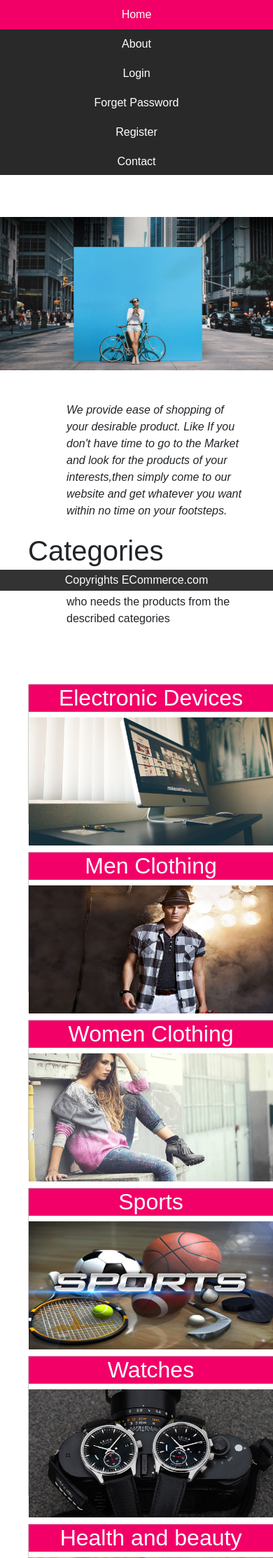
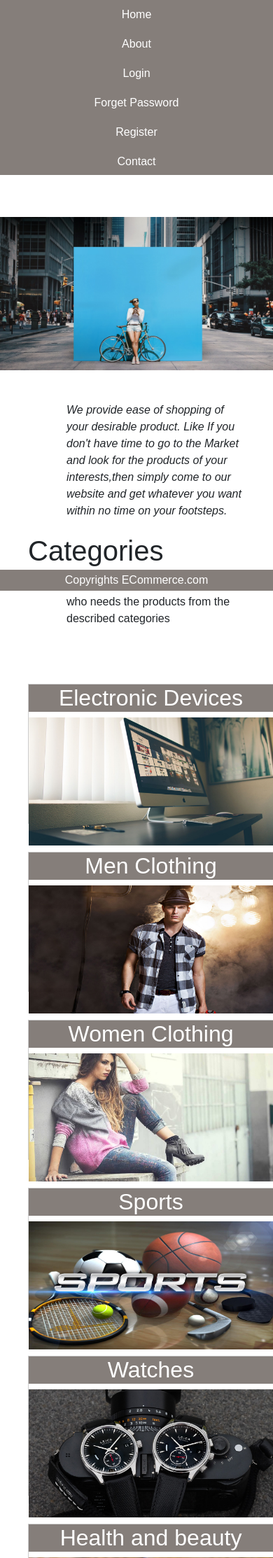
Before and after one commit to faheemmalik007/project, a PHP site: page / in a window 390 px wide. Shown: the top 2226 px of the page at 70% size. Run offline with PHP 8.4, Linux system fonts and the light colour scheme; some libraries are stand-ins or nearby versions.

Commit message:
updated css files

```diff
--- a/css/index.css
+++ b/css/index.css
@@ -23,7 +23,7 @@ body{
     clear: both;
     float: left;
     width: 100%;
-    background: #292929;
+    background: #857E7A;
     height: 42px;
     margin-top: 0;
 }
@@ -50,13 +50,11 @@ float: left;
 }
 
 #header ul li a:hover{
-    background-color:#f20068;
+    background-color:#857E7A;
 
 }
 
-#header ul li a.active{
-    background-color:#f20068;
-}
+
 
 
 /*
@@ -119,7 +117,7 @@ float: left;
 }
 
 #contenarea #side .thumbs h2{
-    background: #f20068;
+    background: #857E7A;
     width: 100%;
     text-align: center;
     color: white;
@@ -136,7 +134,7 @@ float: left;
         clear: both;
         float: none;
         width: 100%;
-        background: #292929;
+        background: #857E7A;
         height: 250px;
         margin-top: 0;
     }
@@ -157,12 +155,12 @@ float: left;
     }
 
     #header ul li a:hover{
-        background-color:#f20068;
+        background-color:#857E7A;
 
     }
 
     #header ul li a.active{
-        background-color:#f20068;
+        background-color:#857E7A;
     }
 
 
@@ -191,7 +189,7 @@ float: left;
         height: 30px;
         line-height: 30px;
         color: #fff;
-        background: #333;
+        background: #857E7A;
         position: fixed;
         bottom: 0;
         text-align: center;
@@ -223,7 +221,7 @@ float: left;
     }
 
     #contenarea #side .thumbs h2{
-        background: #f20068;
+        background: #857E7A;
         width: 100%;
         text-align: center;
         color: white;
```
